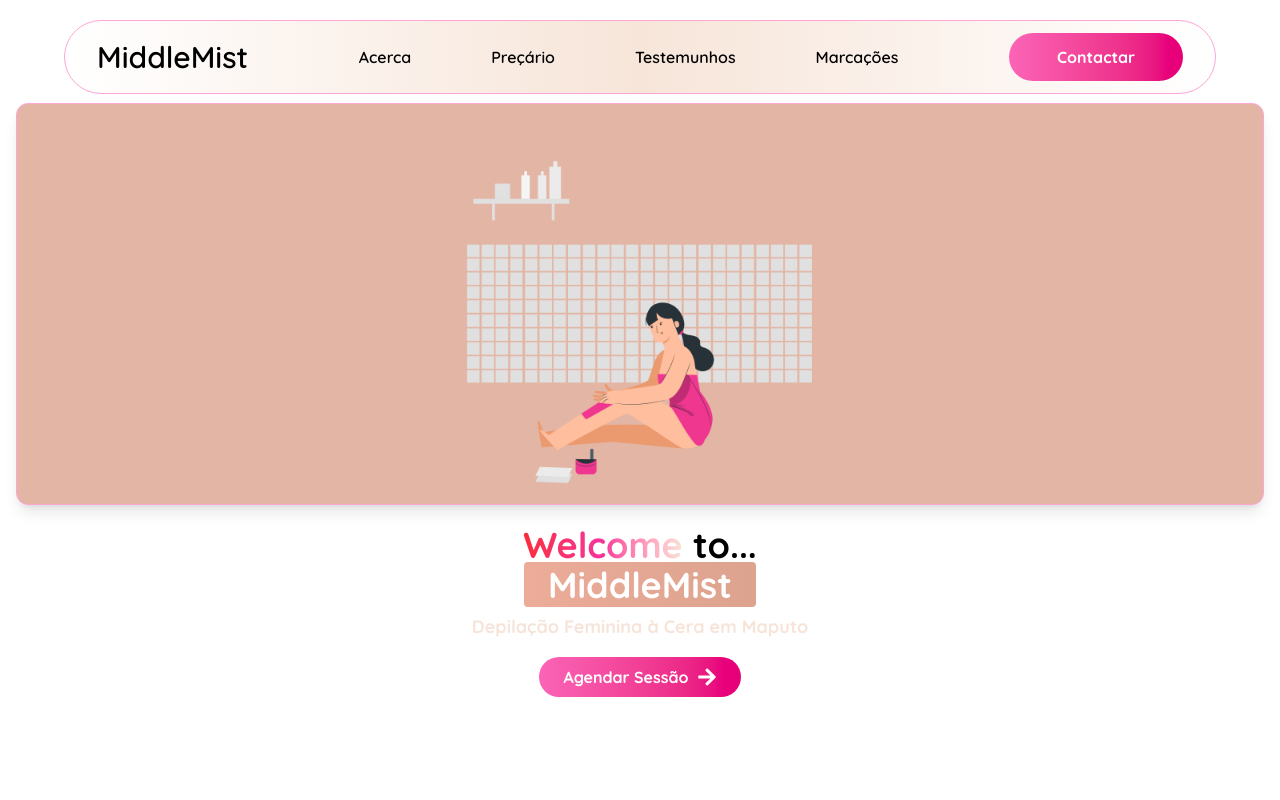
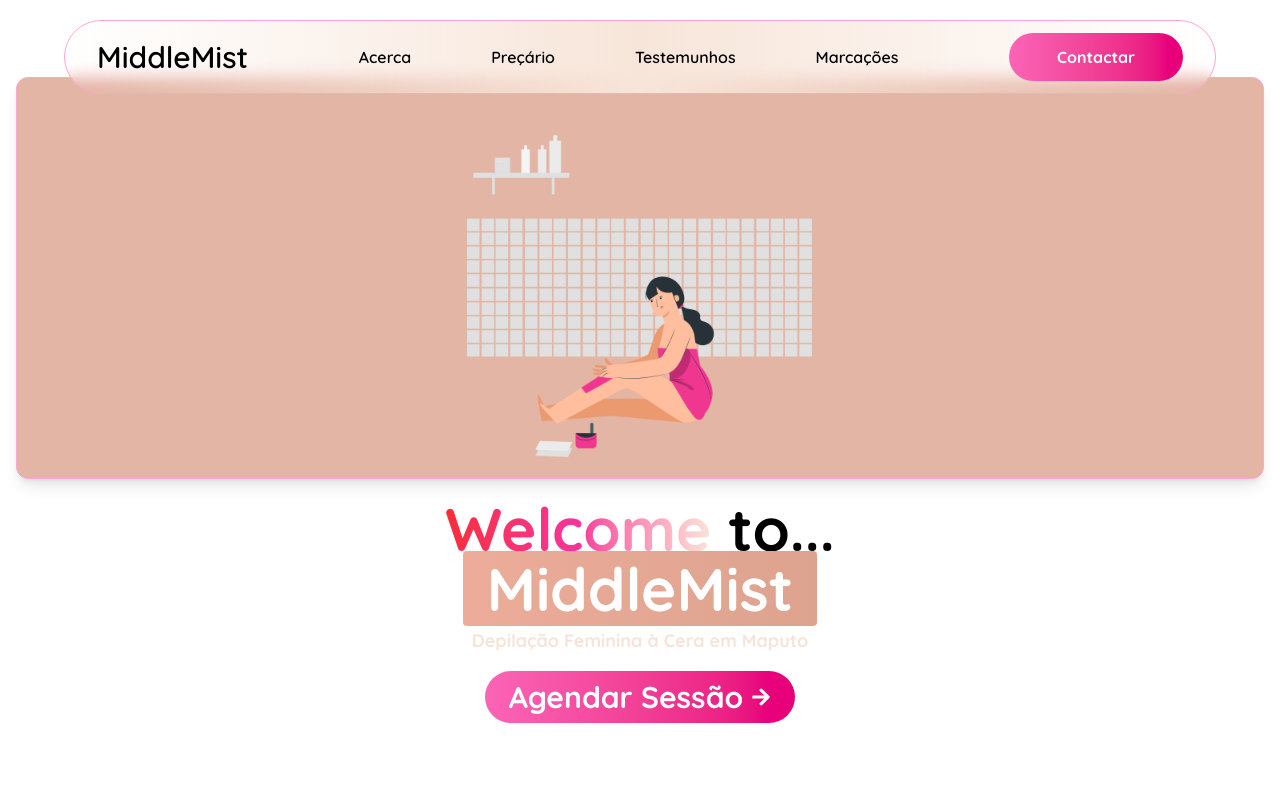
Before and after one commit to ndhambii/middlemist-website, a Next.js app: page / in a window 1280 px wide. Shown: the top 800 px of the page. Built offline with nearby package versions, Linux system fonts and the light colour scheme.

Commit message:
feat: add responsive desktop (final)

```diff
--- a/app/components/Acerca.tsx
+++ b/app/components/Acerca.tsx
@@ -18,20 +18,20 @@ const Hero = () => {
             priority
           />
         </div>
-        <h1 className="md:text-center text-4xl font-bold mb-2 mx-2 mt-5">
+        <h1 className="md:text-center md:text-6xl text-4xl font-bold mb-2 mx-2 mt-5">
           <span className="bg-gradient-to-r from-red-500 via-pink-500 to-[#f7e4d9] bg-clip-text text-transparent">
             Welcome
           </span>
           {"   "}
           to... <br />
-          <span className="px-6 mt-10 text-white bg-gradient-to-r from-[#ecac99] to-[#dca38e] rounded-sm ">
+          <span className="px-6 text-white bg-gradient-to-r from-[#ecac99] to-[#dca38e] rounded-sm ">
             MiddleMist
           </span>
         </h1>
         <p className="mx-2 font-bold text-lg text-[#f7e4d9] md:text-center mb-4">
           Depilação Feminina à Cera em Maputo
         </p>
-        <div className="cursor-pointer w-fit mx-auto bg-gradient-to-r from-pink-400 to-pink-600 text-white  py-2 px-6 rounded-full flex items-center shadow-lg xl:shadow-none hover:shadow-lg hover:bg-gradient-to-r hover:from-pink-600 hover:to-pink-400 active:bg-gradient-to-r active:from-pink-800 active:to-pink-600 transition-colors duration-300 focus:outline-none focus:ring-2 focus:ring-pink-300">
+        <div className="cursor-pointer w-fit mx-auto bg-gradient-to-r from-pink-400 to-pink-600 text-white  py-2 px-6 rounded-full flex items-center shadow-lg md:text-3xl xl:shadow-none hover:shadow-lg hover:bg-gradient-to-r hover:from-pink-600 hover:to-pink-400 active:bg-gradient-to-r active:from-pink-800 active:to-pink-600 transition-colors duration-300 focus:outline-none focus:ring-2 focus:ring-pink-300">
           <button className="mr-2 font-bold">
             <a target="_blank" href="https://wa.me/c/258870715416">
               Agendar Sessão{" "}
```
